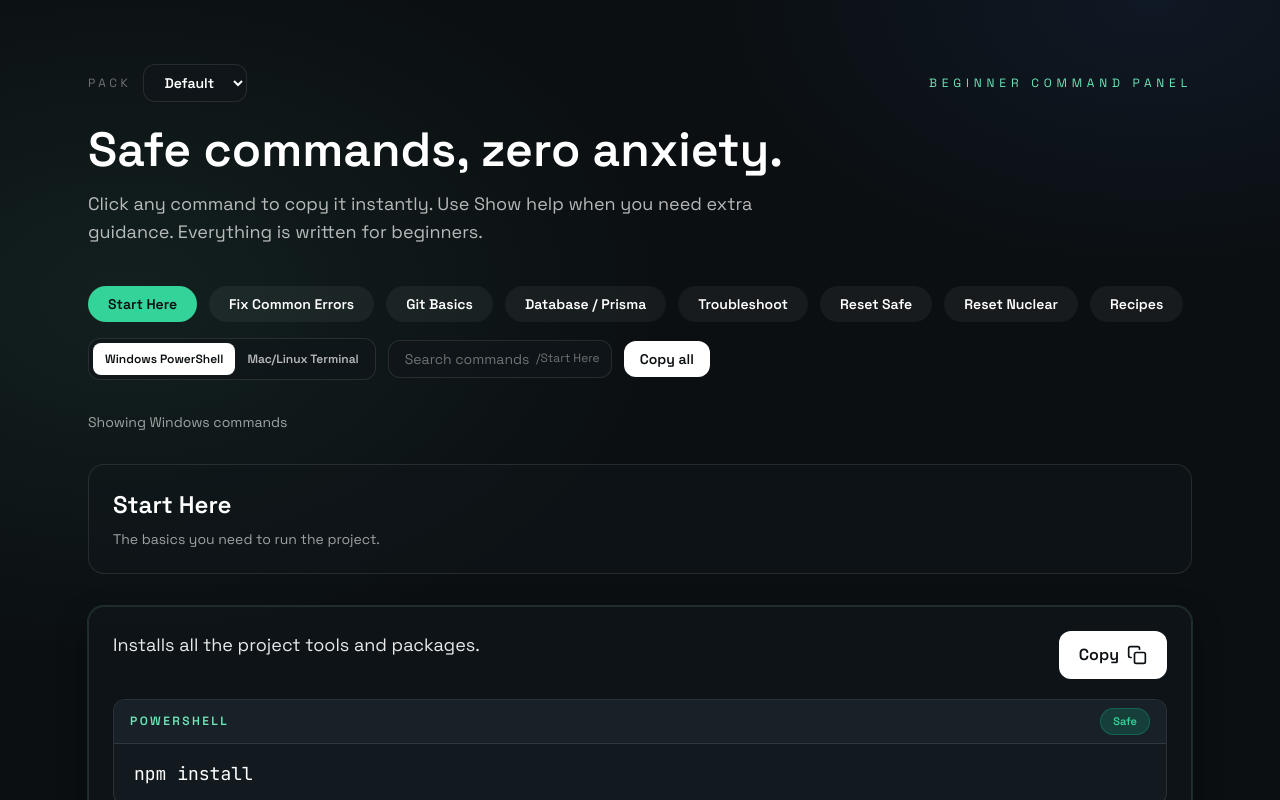
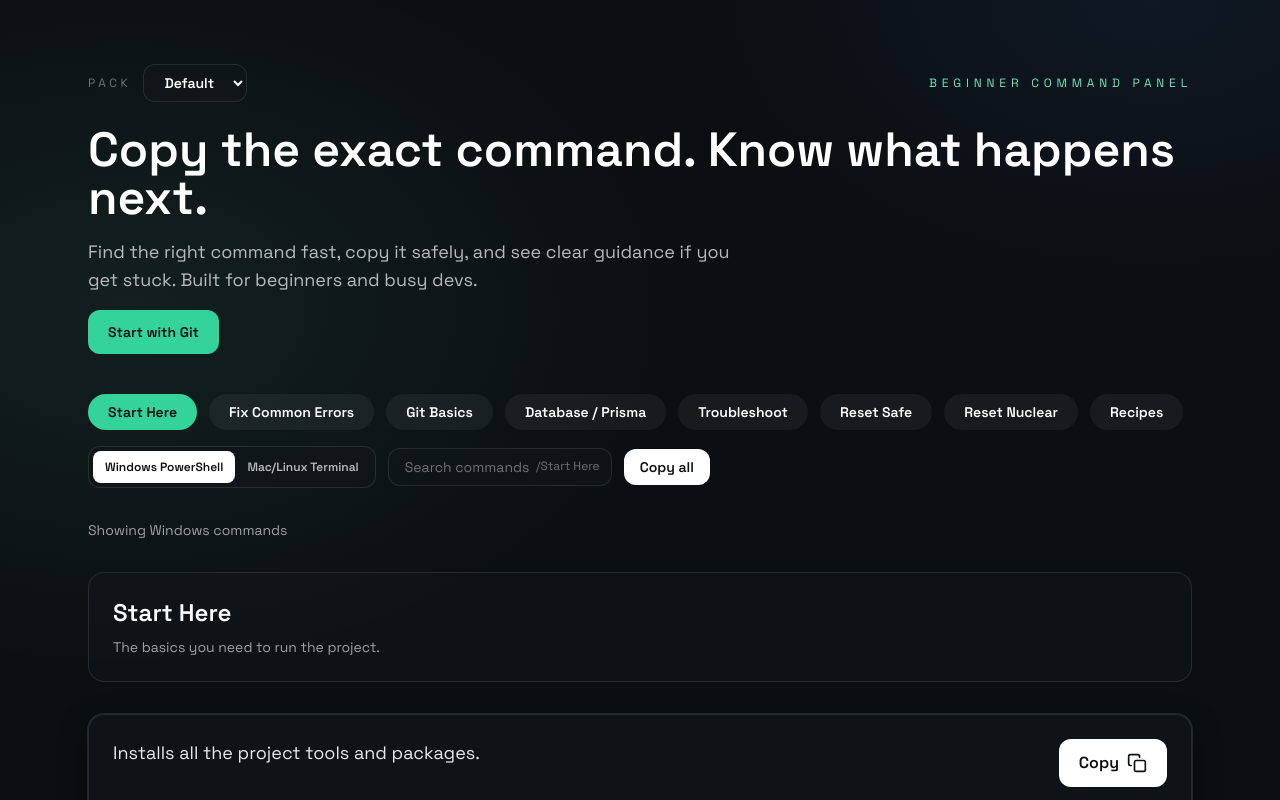
Before and after one commit to Acorn-Enterprise-Group/command-panel, a Next.js app: page / in a window 1280 px wide. Shown: the top 800 px of the page. Built offline with nearby package versions, Linux system fonts and the light colour scheme.

Commit message:
feat: clarify hero and add primary CTA

```diff
--- a/components/ClientPage.tsx
+++ b/components/ClientPage.tsx
@@ -65,16 +65,26 @@ export default function ClientPage() {
         </div>
         <div className="space-y-4">
           <h1 className="text-4xl font-semibold sm:text-5xl">
-            Safe commands, zero anxiety.
+            Copy the exact command. Know what happens next.
           </h1>
           <p className="max-w-2xl text-lg text-white/70">
-            Click any command to copy it instantly. Use Show help when you need
-            extra guidance. Everything is written for beginners.
+            Find the right command fast, copy it safely, and see clear guidance if
+            you get stuck. Built for beginners and busy devs.
           </p>
+          <div>
+            <a
+              href="#commands"
+              className="inline-flex items-center gap-2 rounded-xl bg-moss-600 px-5 py-3 text-sm font-semibold text-ink-950 transition hover:bg-moss-500"
+            >
+              Start with Git
+            </a>
+          </div>
         </div>
       </header>
 
-      <CommandTabs pack={pack} />
+      <div id="commands">
+        <CommandTabs pack={pack} />
+      </div>
 
       <footer className="text-sm text-white/40">
         Tip: You can edit the commands in{' '}
```
Also changed, not shown: 1 other file (tests, documents, lock files or other folders).
